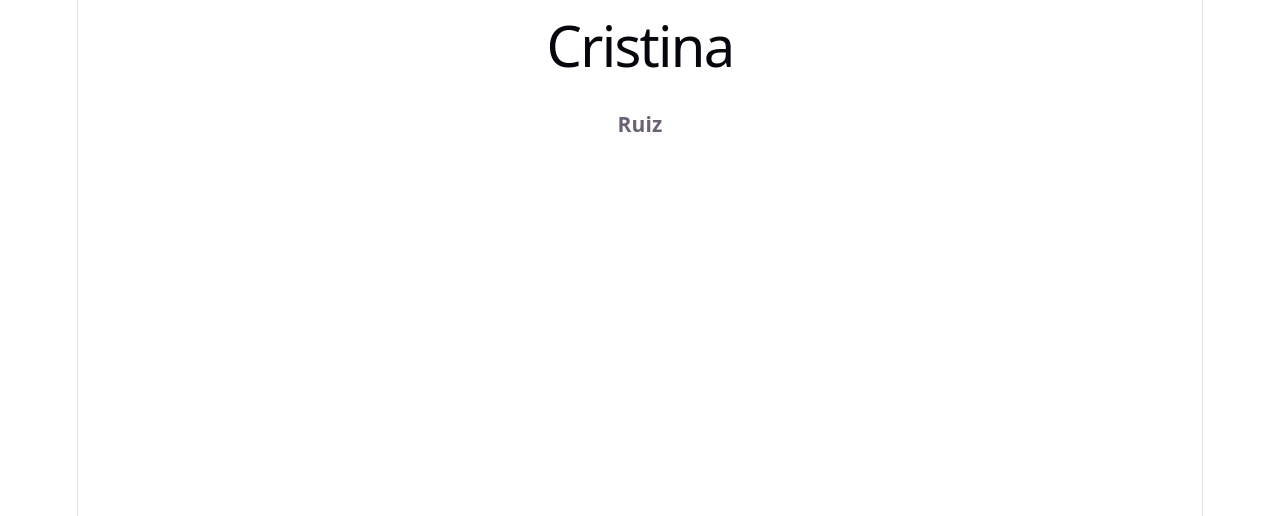
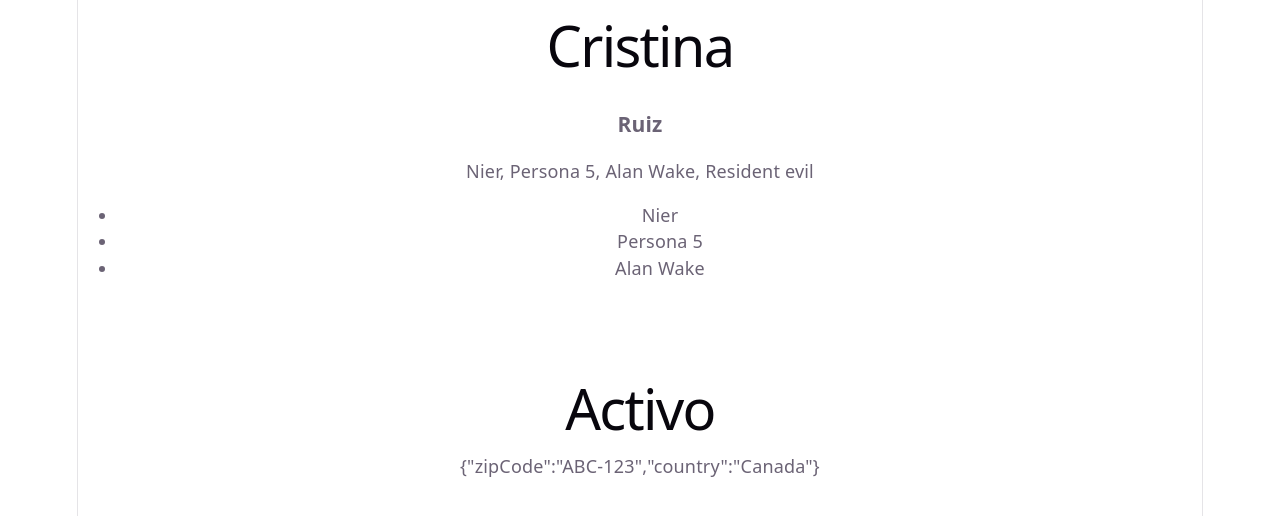
Before and after one commit to React-de-0-a-experto/FirstSteps, a React (Vite) app: page / in a window 1280 px wide. Shown: the top 516 px of the page. Built offline with nearby package versions, Linux system fonts and the light colour scheme.

Commit message:
Imprimir variables

```diff
--- a/src/MyAwesomeApp.tsx
+++ b/src/MyAwesomeApp.tsx
@@ -1,8 +1,32 @@
 export function MyAwesomeApp() {
+    const firstName = 'Cristina';
+    const lastName = 'Ruiz';
+    const favoriteGames = ['Nier', 'Persona 5', 'Alan Wake', 'Resident evil'];
+    const isActive = true;
+    const address = {
+        zipCode: 'ABC-123',
+        country: 'Canada',
+    };
     return (
         <>
-            <h1>Cristina</h1>
-            <h3>Ruiz</h3>
+            <h1>{firstName}</h1>
+            <h3>{lastName}</h3>
+            <p>{favoriteGames.join(', ')}</p>
+
+            <ul>
+                <li>{favoriteGames[0]}</li>
+                <li>{favoriteGames[1]}</li>
+                <li>{favoriteGames[2]}</li>
+            </ul>
+            {/* Los valores booleanos no muestran nada */}
+            <h1>{isActive}</h1>
+            {/* Si quieres poner algo con el boolenano debes hacerlo asi */}
+            <h1>{isActive ? 'Activo' : 'No activo'}</h1>
+            {/* Los literales no deja */}
+            {/*     <p>{address}</p> */}
+            {/* Por lo que pra hacerlo tendremos que hacer esto */}
+            <p>{JSON.stringify(address)}</p>
+
         </>
     );
 
```
